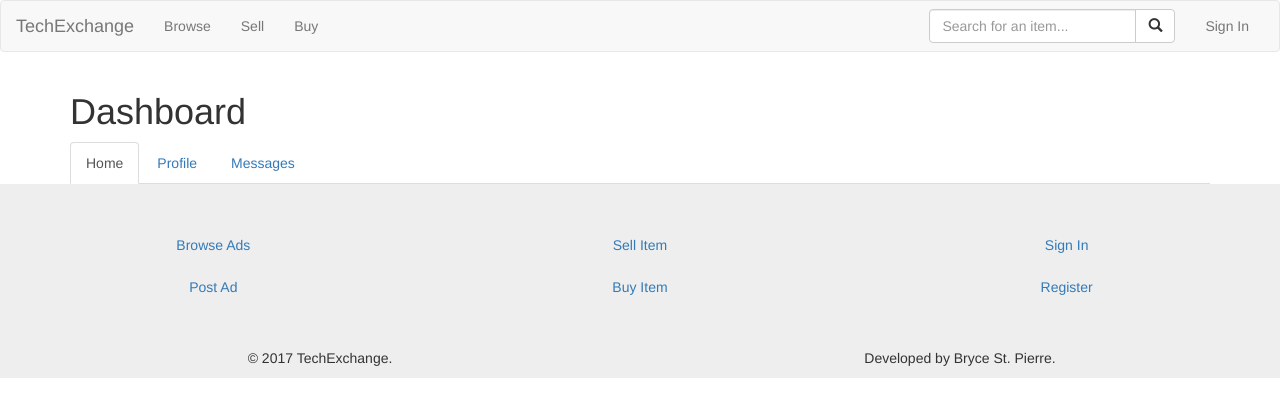
After one commit to BryceStPierre/tech-exchange, a PHP site: page /dashboard.php in a window 1280 px wide. The commit adds this page. Shown: the top 417 px of the page. Run offline with PHP 8.4, Linux system fonts and the light colour scheme.

Commit message:
Added footer.

```diff
--- a/ad.php
+++ b/ad.php
@@ -92,6 +92,8 @@
         </form>
     </div>
 
+    <?php include('reuse/footer.php'); ?>
+
     <script src="lib/jquery-3.2.1.min.js"></script>
     <script src="lib/bootstrap-3.3.7/js/bootstrap.min.js"></script>
     <script src="js/ui.js"></script>
--- a/css/style.css
+++ b/css/style.css
@@ -4,6 +4,7 @@
 
 .jumbotron {
     margin-top: -20px;
+    margin-bottom: 0;
     background-size: cover;
     background-repeat: no-repeat;
     background-image: url('../img/electronics.jpeg');
--- /dev/null
+++ b/dashboard.php
@@ -0,0 +1,51 @@
+<!DOCTYPE html>
+<html lang="en">
+<head>
+    <meta charset="utf-8">
+    <meta http-equiv="X-UA-Compatible" content="IE=edge">
+    <meta name="viewport" content="width=device-width, initial-scale=1">
+
+    <title>TechExchange | Dashboard</title>
+
+    <link href="img/favicon.ico" rel="shortcut icon" type="image/x-icon">
+
+    <link href="lib/font-awesome-4.7.0/css/font-awesome.min.css" rel="stylesheet" type="text/css">
+    <link href="lib/bootstrap-3.3.7/css/bootstrap.min.css" rel="stylesheet" type="text/css">
+    <link href="css/style.css" rel="stylesheet" type="text/css">
+</head>
+<body>
+    <?php include('reuse/navbar.php'); ?>
+
+    <div class="container">
+        <div class="row">
+            <div class="col-lg-12">
+                <h1>Dashboard</h1>
+                <ul class="nav nav-tabs">
+                    <li role="presentation" class="active"><a href="#">Home</a></li>
+                    <li role="presentation"><a href="#">Profile</a></li>
+                    <li role="presentation"><a href="#">Messages</a></li>
+                </ul>
+                <div class="tab-content">
+                    <div role="tabpanel" class="tab-pane active" id="home">
+
+                    </div>
+                    <div role="tabpanel" class="tab-pane" id="profile">
+
+                    </div>
+                    <div role="tabpanel" class="tab-pane" id="messages">
+
+                    </div>
+                    <div role="tabpanel" class="tab-pane" id="settings">
+
+                    </div>
+                </div>
+            </div>
+        </div>
+    </div>
+
+    <?php include('reuse/footer.php'); ?>
+
+    <script src="lib/jquery-3.2.1.min.js"></script>
+    <script src="lib/bootstrap-3.3.7/js/bootstrap.min.js"></script>
+</body>
+</html>
--- a/index.php
+++ b/index.php
@@ -51,6 +51,8 @@
         </div>
     </div>
 
+    <?php include('reuse/footer.php'); ?>
+
     <script src="lib/jquery-3.2.1.min.js"></script>
     <script src="lib/bootstrap-3.3.7/js/bootstrap.min.js"></script>
     <script src="js/ui.js"></script>
--- a/post.php
+++ b/post.php
@@ -134,6 +134,8 @@
         </form>
     </div>
 
+    <?php include('reuse/footer.php'); ?>
+
     <script src="lib/jquery-3.2.1.min.js"></script>
     <script src="lib/bootstrap-3.3.7/js/bootstrap.min.js"></script>
     <script src="js/ui.js"></script>
--- a/register.php
+++ b/register.php
@@ -56,6 +56,8 @@
         </div>
     </div>
 
+    <?php include('reuse/footer.php'); ?>
+
     <script src="lib/jquery-3.2.1.min.js"></script>
     <script src="lib/bootstrap-3.3.7/js/bootstrap.min.js"></script>
     <script src="js/register.js"></script>
--- /dev/null
+++ b/reuse/footer.php
@@ -0,0 +1,32 @@
+<div class="container-fluid" style="background-color:#EEE">
+    <hr>
+    <div class="row">
+        <div class="col-md-4">
+            <ul class="nav nav-pills nav-stacked text-center">
+                <li><a href="browse.php">Browse Ads</a></li>
+                <li><a href="post.php">Post Ad</a></li>
+            </ul>
+        </div>
+        <div class="col-md-4">
+            <ul class="nav nav-pills nav-stacked text-center">
+                <li><a href="post.php?type=0">Sell Item</a></li>
+                <li><a href="post.php?type=1">Buy Item</a></li>
+            </ul>
+        </div>
+        <div class="col-md-4">
+            <ul class="nav nav-pills nav-stacked text-center">
+                <li><a href="signin.php">Sign In</a></li>
+                <li><a href="register.php">Register</a></li>
+            </ul>
+        </div>
+    </div>
+    <hr>
+    <div class="row">
+        <div class="col-lg-6 text-center">
+            <p>© 2017 TechExchange.</p>
+        </div>
+        <div class="col-lg-6 text-center">
+            <p>Developed by Bryce St. Pierre.</p>
+        </div>
+    </div>
+</div>
--- a/reuse/navbar.php
+++ b/reuse/navbar.php
@@ -23,7 +23,13 @@
             <ul class="nav navbar-nav navbar-right">
                 <!--<li><a href="#">FAQ</a></li>-->
                 <?php if ($_SESSION['signed_in'] == TRUE): ?>
-                    <li><a href="#"><?php echo $_SESSION['user']['name']; ?></a></li>
+                    <li><a href="#"><span class="glyphicon glyphicon-user"></span>&emsp;<?php echo $_SESSION['user']['name']; ?></a></li>
+
+                    <?php if (array_key_exists('user_code', $_SESSION)): ?>
+                        <?php if ($_SESSION['user_code'] == 1 || $_SESSION['user_code'] == 2): ?>
+                            <li><a href="dashboard.php"><span class="glyphicon glyphicon-wrench"></span></a></li>
+                        <?php endif; ?>
+                    <?php endif; ?>
                     <li><a href="server/signoutAction.php"><span class="glyphicon glyphicon-off"></span></a></li>
                 <?php else: ?>
                     <li><a href="signin.php">Sign In</a></li>
--- a/signin.php
+++ b/signin.php
@@ -57,6 +57,8 @@
         </div>
     </div>
 
+    <?php include('reuse/footer.php'); ?>
+
     <script src="lib/jquery-3.2.1.min.js"></script>
     <script src="lib/bootstrap-3.3.7/js/bootstrap.min.js"></script>
 </body>
```
Also changed, not shown: browse.php (+4 -19 lines).
